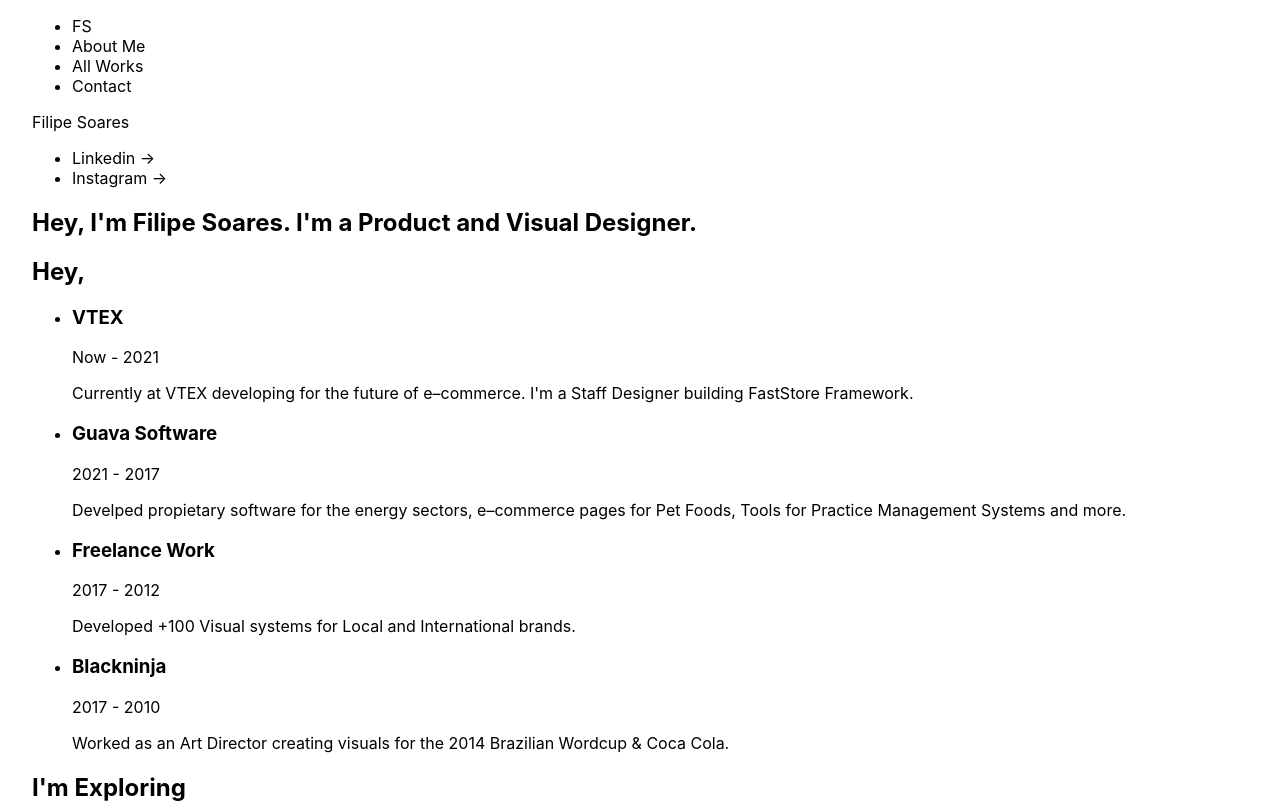
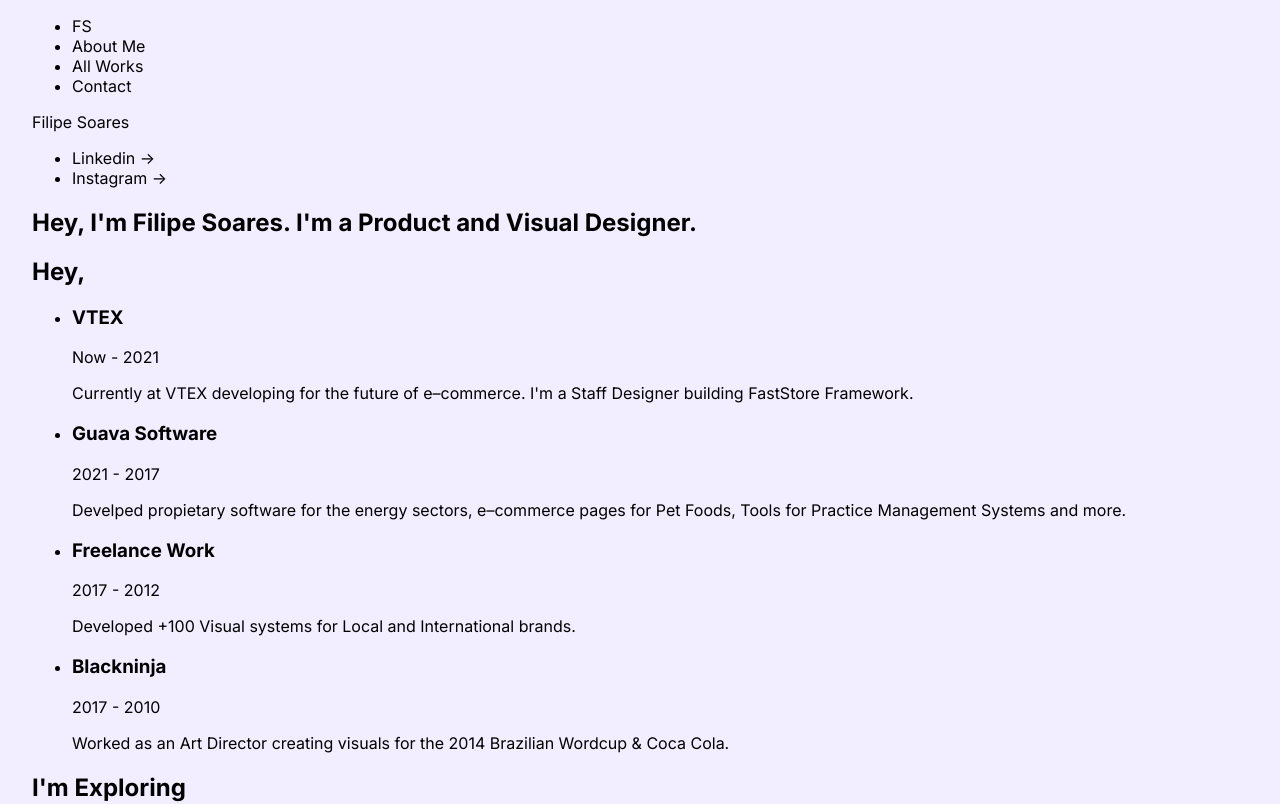
Before and after one commit to filipeafns/filipe.work, a Next.js app: page / in a window 1280 px wide. Shown: the top 804 px of the page. Built offline with nearby package versions, Linux system fonts and the light colour scheme.

Commit message:
Adds background to document

```diff
--- a/styles/globals.css
+++ b/styles/globals.css
@@ -1,8 +1,12 @@
+
+@import url('https://fonts.googleapis.com/css2?family=Inter:wght@200;400;500;700&display=swap');
+
 html,
 body {
   padding: 0;
   margin: 0;
-  font-family: -apple-system, BlinkMacSystemFont, Segoe UI, Roboto, Oxygen,
+  background-color: #F2EEFF;
+  font-family: 'Inter', Roboto, Oxygen,
     Ubuntu, Cantarell, Fira Sans, Droid Sans, Helvetica Neue, sans-serif;
 }
 
```
